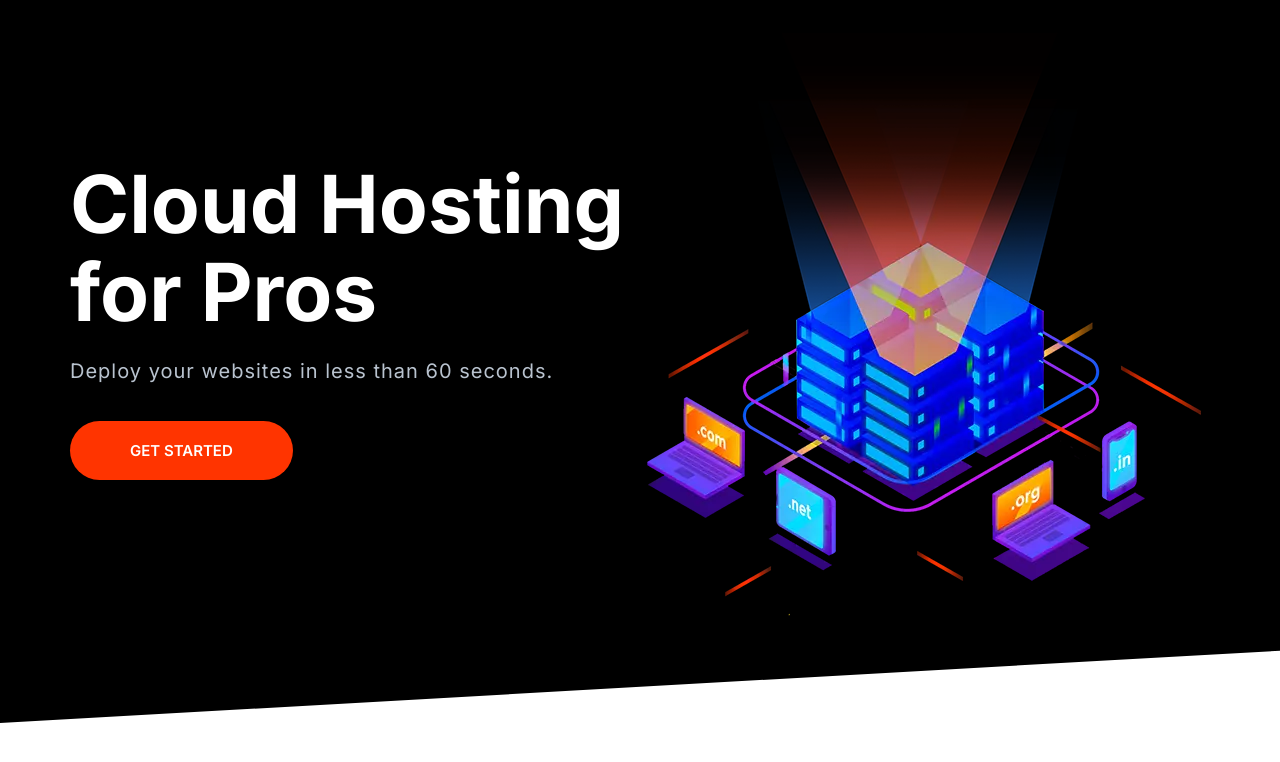
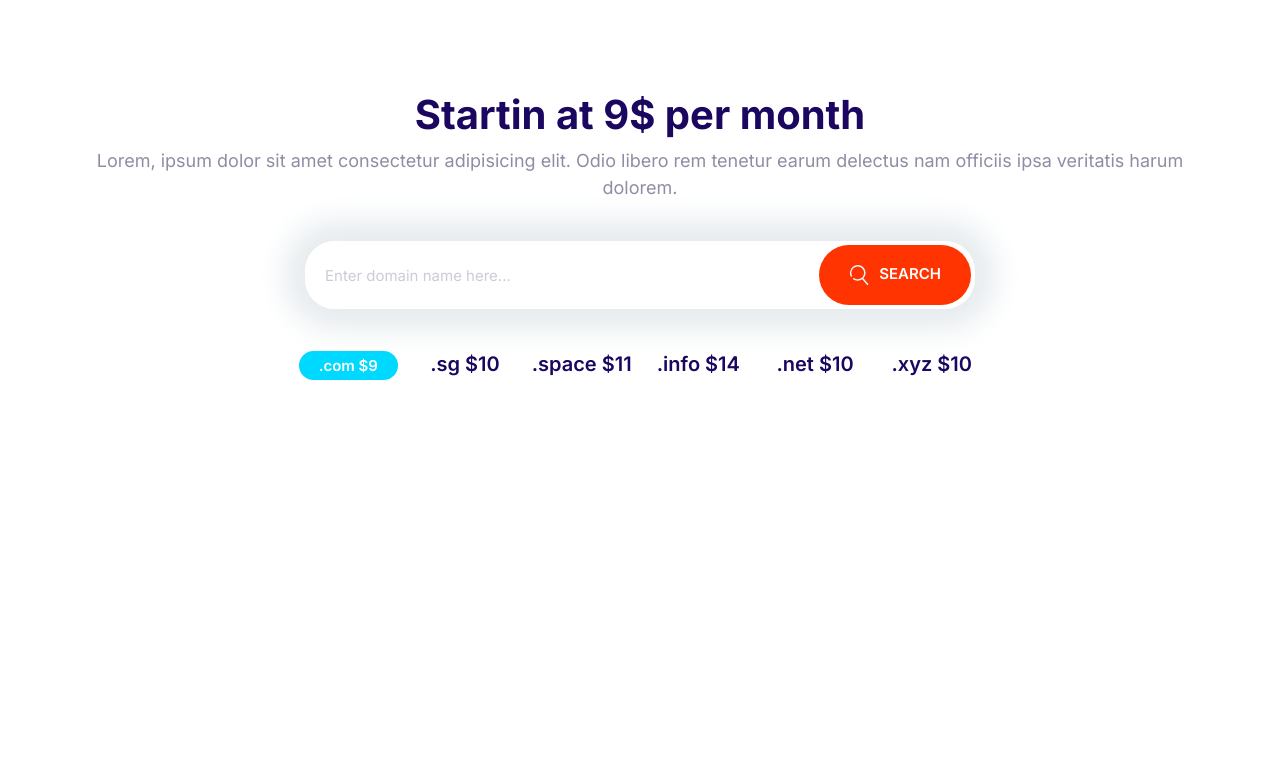
Before and after one commit to HaroldMDiazVargas/CloudHosting, a plain HTML site: page index.html in a window 1280 px wide. Drawn offline with Linux system fonts and the light colour scheme.

Commit message:
Adding block domain component.

```diff
--- a/css/styles.css
+++ b/css/styles.css
@@ -218,8 +218,15 @@ a{
     white-space: nowrap;
     text-align: center;
     margin: 1rem 0;
+    outline: 0;
 }
 
+.button .icon{
+    width: 2rem;
+    height: 2rem;
+    margin-right: 1rem;
+    vertical-align: middle;
+}
 
 .button--primary{
     color: #fff;
@@ -304,7 +311,7 @@ a{
 .input-group .input{
     border:0;
     flex-grow: 1;
-    padding: 1.5rem 1rem;
+    padding: 1.5rem 2rem;
 }
 
 .input-group .button{
@@ -747,3 +754,31 @@ a{
     }
 
 }
+
+/* Domain block */
+
+.block-domain .input-group{
+    box-shadow: 0 0 30px 20px #e6ebee;
+    border: 0;
+    margin: 4rem auto;
+    max-width: 670px;
+}
+
+
+.block-domain__prices{
+    display: grid;
+    grid-template-columns: repeat(3,1fr);
+    grid-template-rows: repeat(2, 6rem);
+    font-size: 2rem;
+    font-weight: 600;
+    justify-items: center;
+    max-width: 700px;
+    margin: 0 auto;
+}
+
+@media screen and (min-width: 768px) {
+    .block-domain__prices{
+        grid-template-columns: repeat(auto-fit, minmax(10rem,1fr));
+    }
+
+}
--- a/index.html
+++ b/index.html
@@ -12,19 +12,26 @@
     <link rel="stylesheet" href="css/styles.css">
 </head>
 <body >
-    <section class="block block--dark block--skewed-left hero">
-        <div class="container grid grid--1x2">
-            <div class="block__header hero__content">
-                <h1 class="block__heading">Cloud Hosting for Pros</h1>
-                <p class="hero__tagline">Deploy your websites in less than 60 seconds.</p>
-                <a href="" class="button button--accent button--stretched">Get Started</a>
-            </div>
-            <picture>
-                <source type="image/webp" srcset="images/banner.webp 1x, images/banner@2x.webp 2x">
-                <source type="image/png" srcset="images/banner.png 1x, images/banner@2x.png 2x">
-                <img class="hero__image" src="images/banner.png" alt="">
-            </picture>
+    <section class="block container block-domain">
+        <header class="block__header">
+            <h2>Startin at 9$ per month</h2>
+            <p>Lorem, ipsum dolor sit amet consectetur adipisicing elit. Odio libero rem tenetur earum delectus nam officiis ipsa veritatis harum dolorem.</p>
+        </header>
+        <div class="input-group">
+            <input type="text" name="" id="" class="input" placeholder="Enter domain name here...">
+            <button class="button button--accent">
+                <svg class="icon icon--white">
+                    <use xlink:href="images/sprite.svg#search"></use>
+                </svg>Search</button>
         </div>
+        <ul class="list block-domain__prices">
+            <li><span class="badge badge--secondary">.com $9</span></li>
+            <li>.sg $10</li>
+            <li>.space $11</li>
+            <li>.info $14</li>
+            <li>.net $10</li>
+            <li>.xyz $10</li>
+        </ul>
     </section>
     <script src="js/main.js"></script>
 </body>
```
Also changed, not shown: components/block-domain.html (added, +21 -0 lines), components/icons.html (+1 -1 lines), components/input-groups.html (renamed from components/input_groups.html).
